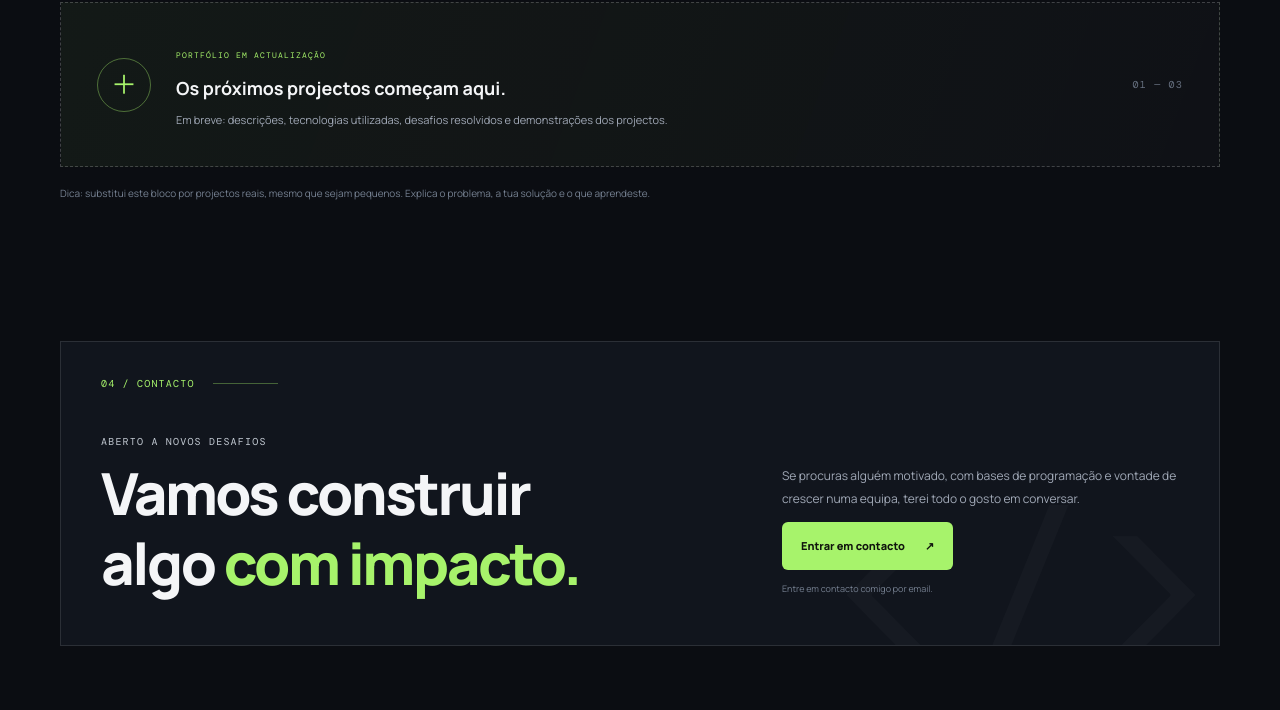
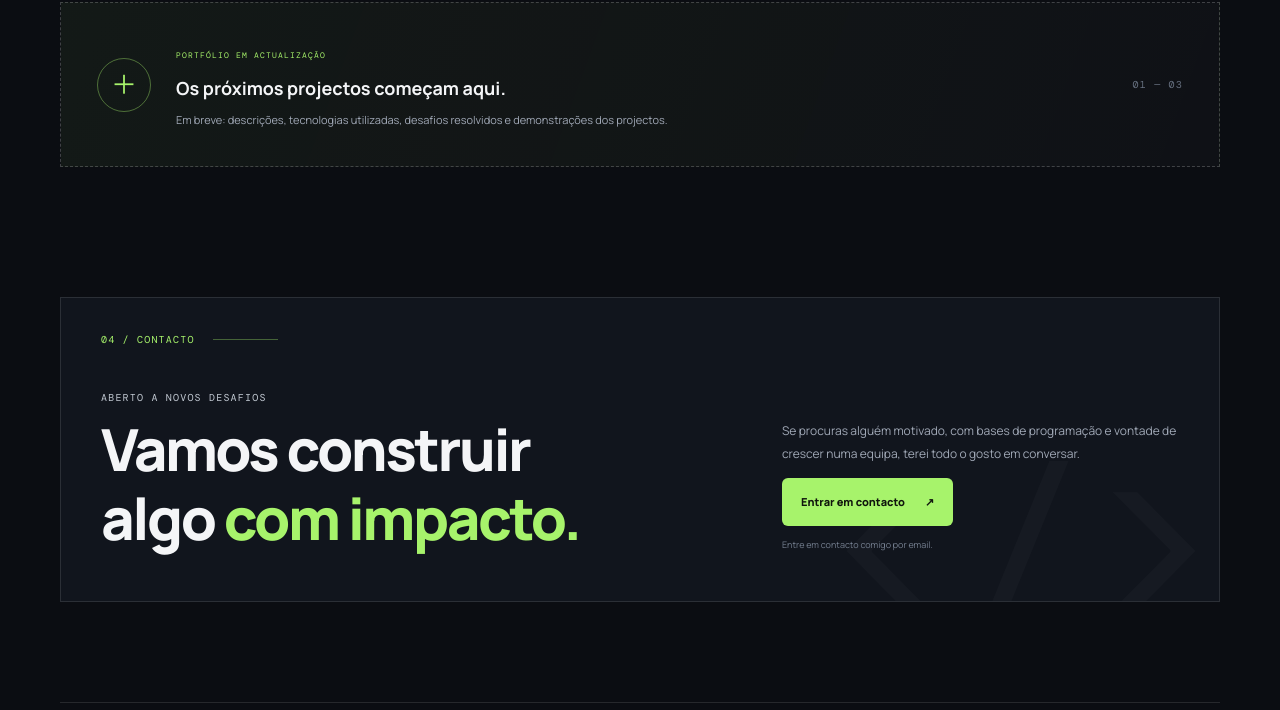
Before and after one commit to EdmarMateus/EdmarMateus, a plain HTML site: page index.html in a window 1280 px wide. Shown: the part 2456-3166 px from the top of the page. Drawn offline with nearby package versions, Linux system fonts and the light colour scheme.

Commit message:
fix: remove debug on index.html.

```diff
--- a/index.html
+++ b/index.html
@@ -78,7 +78,6 @@
       <div class="section-kicker"><span>03 / PROJECTOS</span><span class="kicker-line"></span></div>
       <div class="section-heading-row"><h2>Aprender fazendo.<br><span class="muted-heading">Construir para evoluir.</span></h2><p>Esta área está preparada para apresentar os teus projectos académicos, pessoais e contribuições reais.</p></div>
       <div class="project-empty"><div class="empty-symbol">＋</div><div><span class="project-status">PORTFÓLIO EM ACTUALIZAÇÃO</span><h3>Os próximos projectos começam aqui.</h3><p>Em breve: descrições, tecnologias utilizadas, desafios resolvidos e demonstrações dos projectos.</p></div><span class="empty-count">01 — 03</span></div>
-      <p class="project-tip">Dica: substitui este bloco por projectos reais, mesmo que sejam pequenos. Explica o problema, a tua solução e o que aprendeste.</p>
     </section>
 
     <section class="contact section-wrap section-spacing" id="contacto">
```
